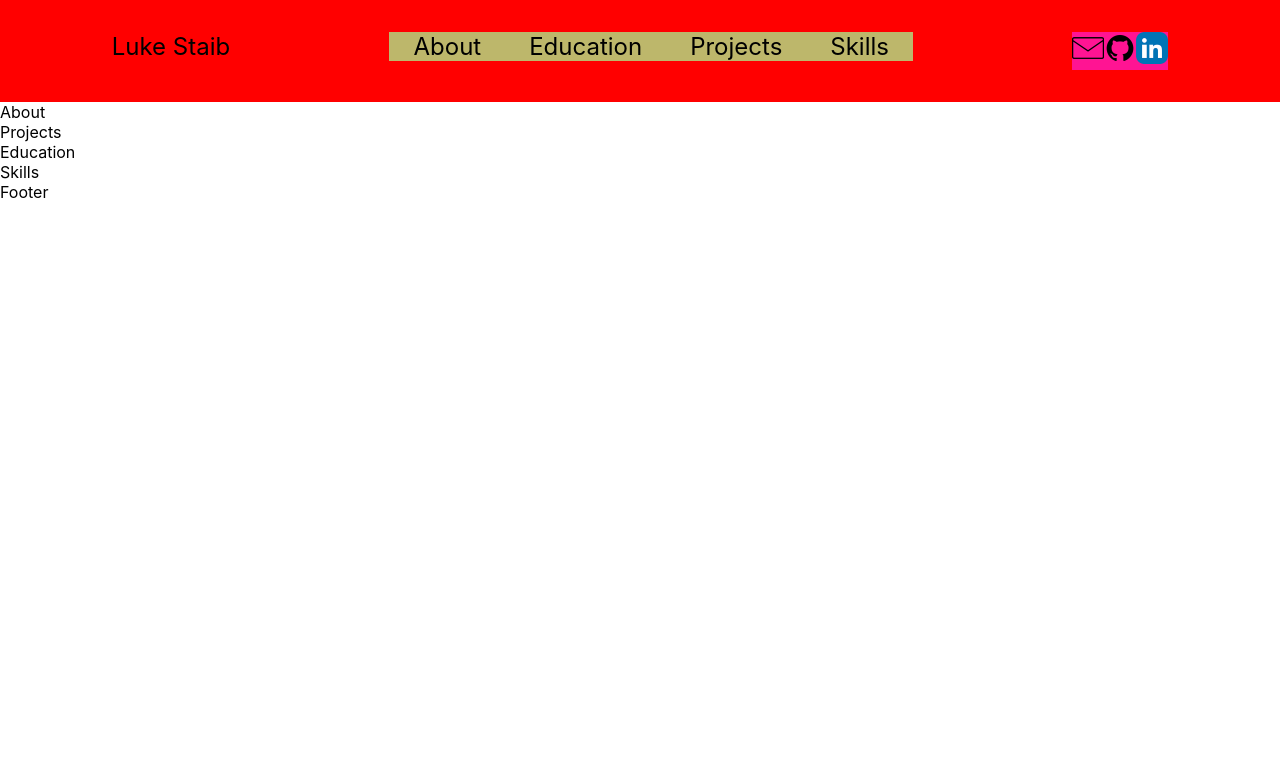
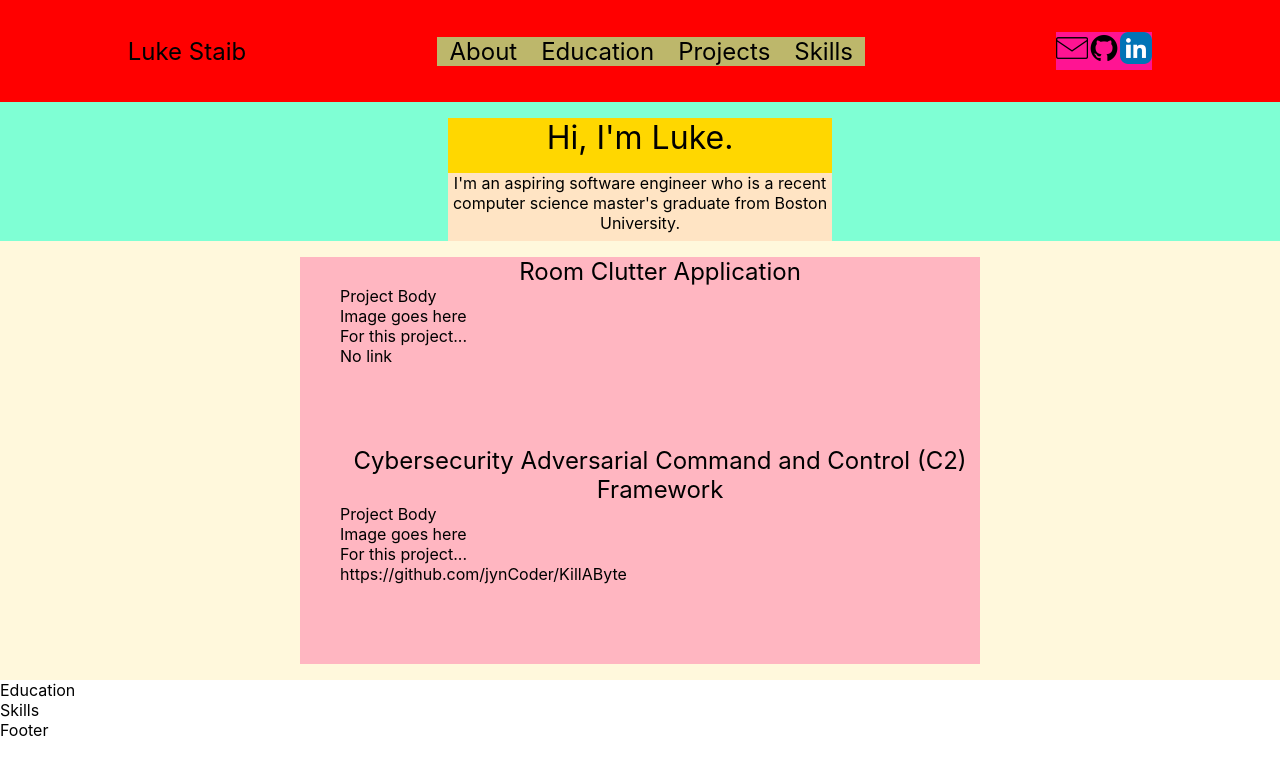
Before and after one commit to ljstaib/portfolio, a React (Create React App) app: page / in a window 1280 px wide. Shown: the top 774 px of the page. Built offline with nearby package versions, Linux system fonts and the light colour scheme; the HTML template or start-up script is replaced by a standard one.

Commit message:
Working on about section, projects section

```diff
--- a/src/components/About.jsx
+++ b/src/components/About.jsx
@@ -1,7 +1,17 @@
 import React from 'react'
+import styles from './styles.module.css'
 
 export default function About() {
-  return (
-    <div>About</div>
-  )
+	return (
+		<div className={styles.about}>
+			<div className={styles.aboutContainer}>
+				<div className={styles.aboutHeader}>
+					Hi, I'm Luke.
+				</div>
+				<div className={styles.aboutBody}>
+					I'm an aspiring software engineer who is a recent computer science master's graduate from Boston University.
+				</div>
+			</div>
+		</div>
+	)
 };
--- /dev/null
+++ b/src/components/Project.jsx
@@ -0,0 +1,26 @@
+import React from 'react'
+import styles from './styles.module.css'
+
+export default function Projects({ title, image, description, link}) {
+    return (
+        <div className={styles.projectElement}>
+            <div className={styles.projectTitle}>
+                {title}
+            </div>
+            <div className={styles.projectBody}>
+                Project Body
+                <div>
+                    {image}
+                </div>
+                <div>
+                    <div>
+                        {description}
+                    </div>
+                    <div>
+                        {link ? link : <div>No link</div>}
+                    </div>
+                </div>
+            </div>
+        </div>
+    )
+};
--- a/src/components/Projects.jsx
+++ b/src/components/Projects.jsx
@@ -1,7 +1,14 @@
 import React from 'react'
+import Project from './Project.jsx'
+import styles from './styles.module.css'
 
 export default function Projects() {
-  return (
-    <div>Projects</div>
-  )
+	return (
+		<div className={styles.projects}>
+			<ul className={styles.projectsList}>
+				<Project title="Room Clutter Application" image="Image goes here" description="For this project..." link=""/>
+				<Project title="Cybersecurity Adversarial Command and Control (C2) Framework" image="Image goes here" description="For this project..." link="https://github.com/jynCoder/KillAByte"/>
+			</ul>
+		</div>
+	)
 };
--- a/src/components/styles.module.css
+++ b/src/components/styles.module.css
@@ -9,6 +9,7 @@
 }
 .headerElement {
     font-size: x-large;
+    align-self: center;
 }
 
 .headerElement:hover {
@@ -23,7 +24,7 @@
 
 .headerSection {
     background-color: darkkhaki;
-    padding-inline: 1em;
+    padding-inline: 0.5em;
 }
 
 .headerLinkContainer {
@@ -34,6 +35,52 @@
 
 .headerLink {
     background-color: deeppink;
+}
+
+.about {
+    display: flex;
+    background-color: aquamarine;
+    padding-top: 1em;
+    justify-content: center;
+}
+
+.aboutContainer {
+    width: 30%;
+    background-color: blueviolet;
+}
+
+.aboutHeader {
+    background-color: gold;
+    font-size: xx-large;
+    text-align: center;
+    padding-bottom: 0.5em;
+}
+
+.aboutBody {
+    padding-bottom: 0.5em;
+    background-color: bisque;
+    text-align: center;
+}
+
+.projects {
+    background-color: cornsilk;
+    justify-content: center;
+    display: flex;
+}
+
+.projectsList {
+    list-style-type: none;
+    background-color: lightpink;
+    width: 50%;
+}
+
+.projectElement {
+    margin-bottom: 5em;
+}
+
+.projectTitle {
+    font-size: x-large;
+    text-align: center;
 }
 
 a:link {
```
Also changed, not shown: src/components/SiteHeader.jsx (indentation only).
